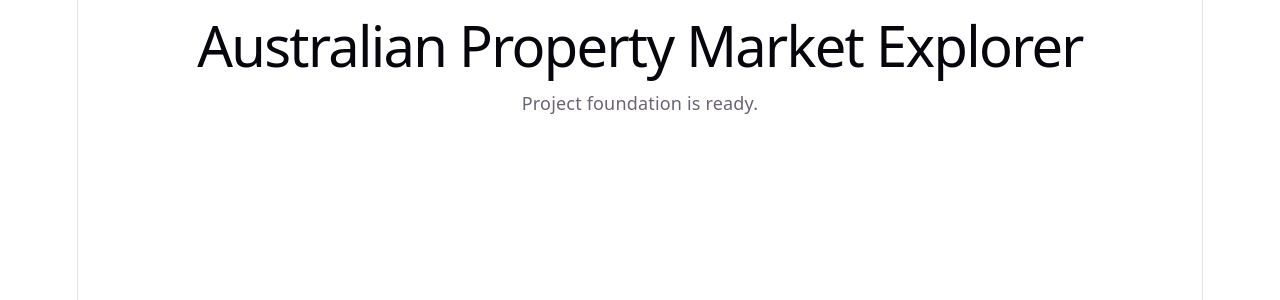
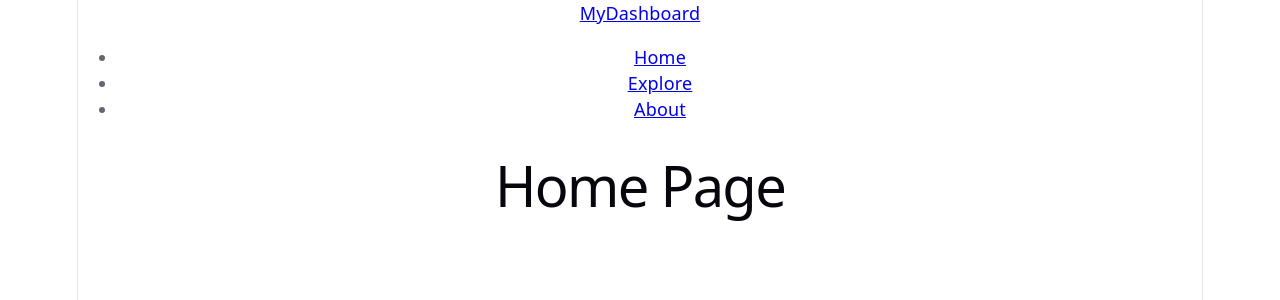
Before and after one commit to anthonycheung1/australian-property-market-explorer, a React (Vite) app: page / in a window 1280 px wide. Shown: the top 300 px of the page. Built offline with nearby package versions, Linux system fonts and the light colour scheme.

Commit message:
Set up Explore template

```diff
--- a/src/App.tsx
+++ b/src/App.tsx
@@ -1,13 +1,34 @@
-// import { useState } from 'react'
-import './App.css'
+import {
+  BrowserRouter,
+  Routes,
+  Route,
+} from 'react-router-dom';
+
+import Header from './components/Header';
+import Explore from './pages/Explore';
+import './App.css';
+
+function Home() {
+  return (
+    <h1>Home Page</h1>
+  )
+}
 
 function App() {
   return (
-    <main>
-      <h1>Australian Property Market Explorer</h1>
-      <p>Project foundation is ready.</p>
-    </main>
+    <BrowserRouter>
+      <Header />
+
+      <main>
+        <Routes>
+          <Route path="/" element={<Home />} />
+          <Route path="/explore" element={<Explore />} />
+          {/* <Route path="/compare" element={<Compare />} /> */}
+          {/* <Route path="/about" element={<About />} /> */}
+        </Routes>
+      </main>
+    </BrowserRouter>
   );
 }
 
-export default App
+export default App;
```
